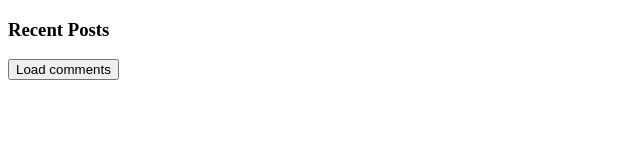
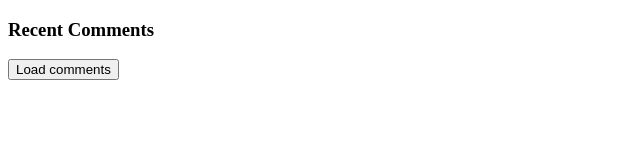
Before and after one commit to whitfieldc/electron_reddit_stream, a website: page index.html in a window 1280 px wide. Shown: the full height of the page, 0-640 px from the left. Drawn offline with Linux system fonts and the light colour scheme.

Commit message:
change 'posts' to 'comments'

```diff
--- a/index.html
+++ b/index.html
@@ -17,7 +17,7 @@
         postResponse: requestWrapper({method:"GET", url: "https://www.reddit.com/r/Weakpots/comments/3qzdvt/.json?sort=new&depth=1"}),
         view: function(){
           return [
-            m("h3", "Recent Posts"),
+            m("h3", "Recent Comments"),
             drawButton(m("button", {onclick: this.postResponse.go}, "Load comments")),
             drawTable(),
           ];
```
